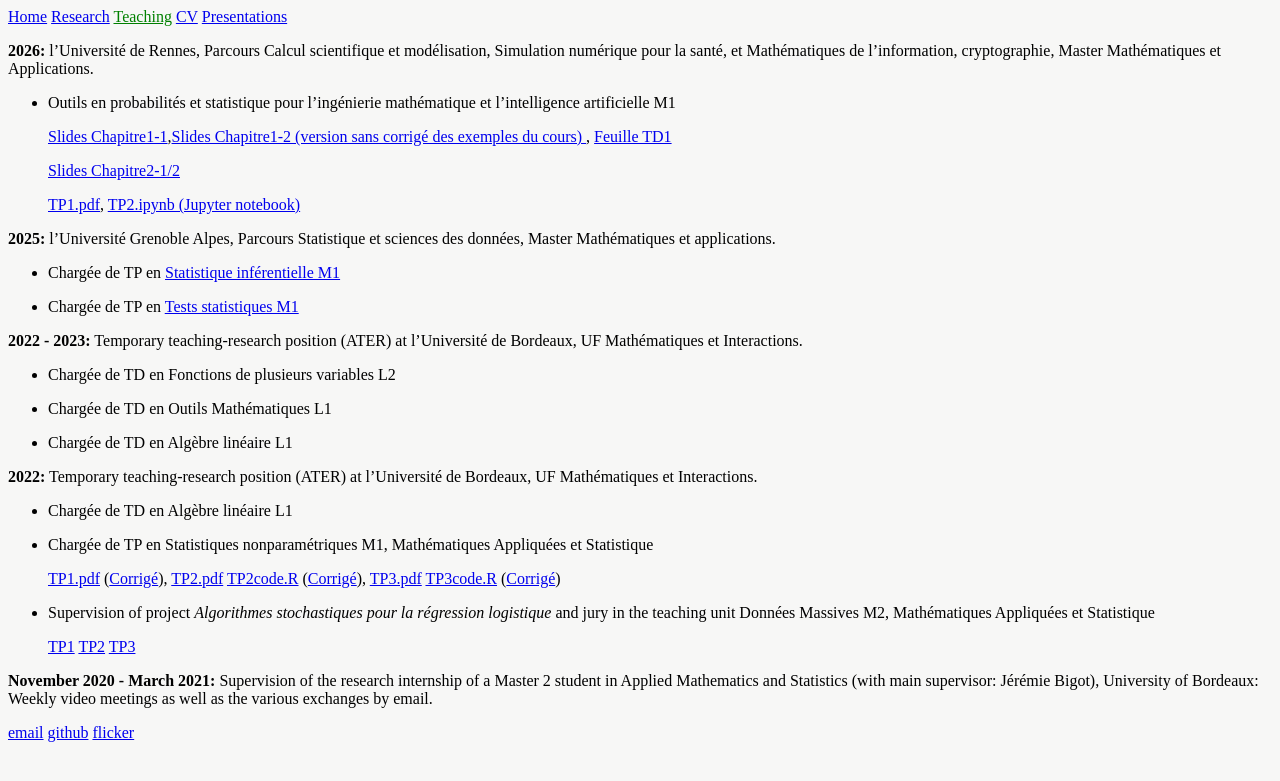
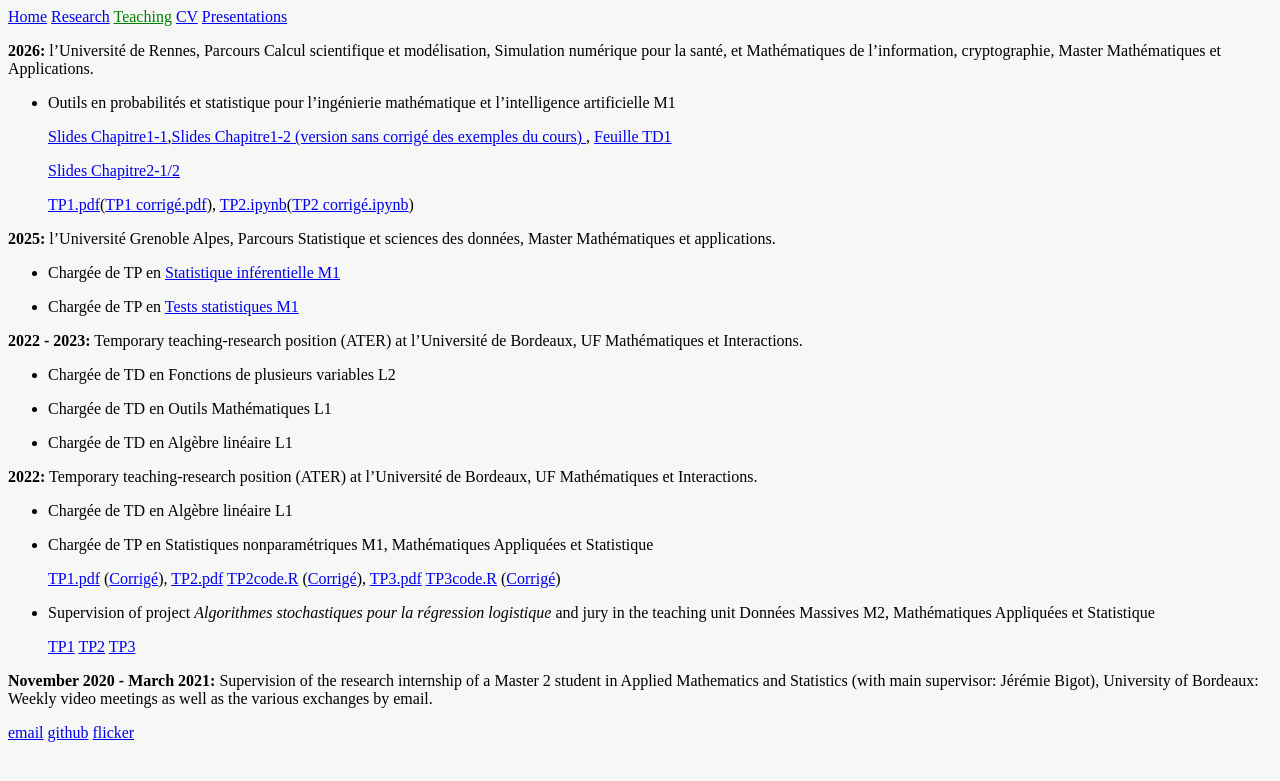
Before and after one commit to yiyej/yiyej.github.io, a Jekyll site: the page built from teaching.md, in a window 1280 px wide. Shown: the top 781 px of the page. Built offline with Jekyll 4.4.1, drawn with Linux system fonts in a browser that asks for light colours.

Commit message:
Update teaching.md

```diff
--- a/teaching.md
+++ b/teaching.md
@@ -10,7 +10,7 @@
 
   <a href="/assets/rennes/2627/ops/ops_ch2_slides-1-70.pdf">Slides Chapitre2-1/2</a>
 
-  <a href="/assets/rennes/2627/ops/tp1_ops2627.pdf">TP1.pdf</a>, <a href="/assets/rennes/2627/ops/TP2_OPS_2026_2027_machine_etudiants.ipynb">TP2.ipynb (Jupyter notebook) </a>
+  <a href="/assets/rennes/2627/ops/tp1_ops2627.pdf">TP1.pdf</a>(<a href="/assets/rennes/2627/ops/tp1_ops2627.pdf">TP1 corrigé.pdf</a>), <a href="/assets/rennes/2627/ops/TP1_2026-2027_corrige_Jupyter.ipynb">TP2.ipynb</a>(<a href="/assets/rennes/2627/ops/TP2_OPS_2026_2027_machine_corrige.ipynb">TP2 corrigé.ipynb</a>)
 
 
 **2025:** l’Université Grenoble Alpes, Parcours Statistique et sciences des données, Master Mathématiques et applications.
```
